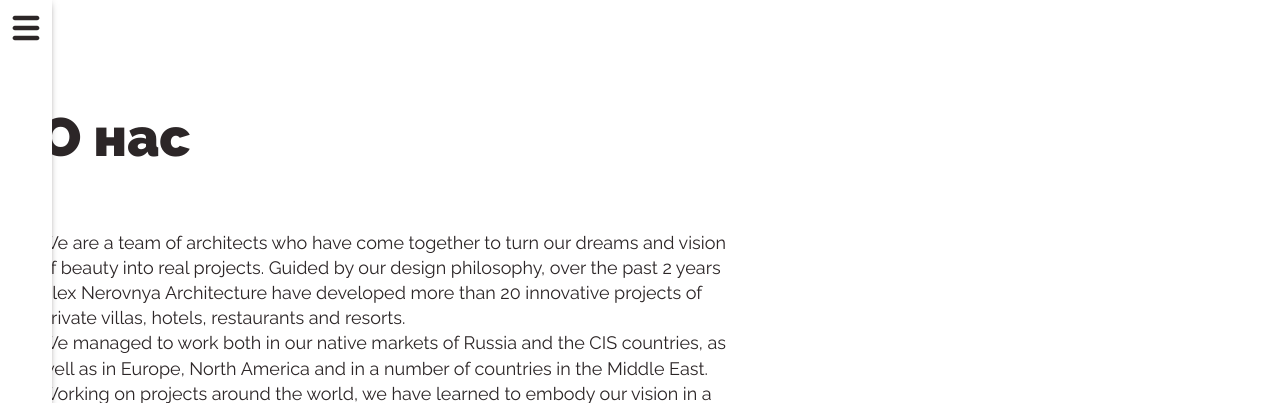
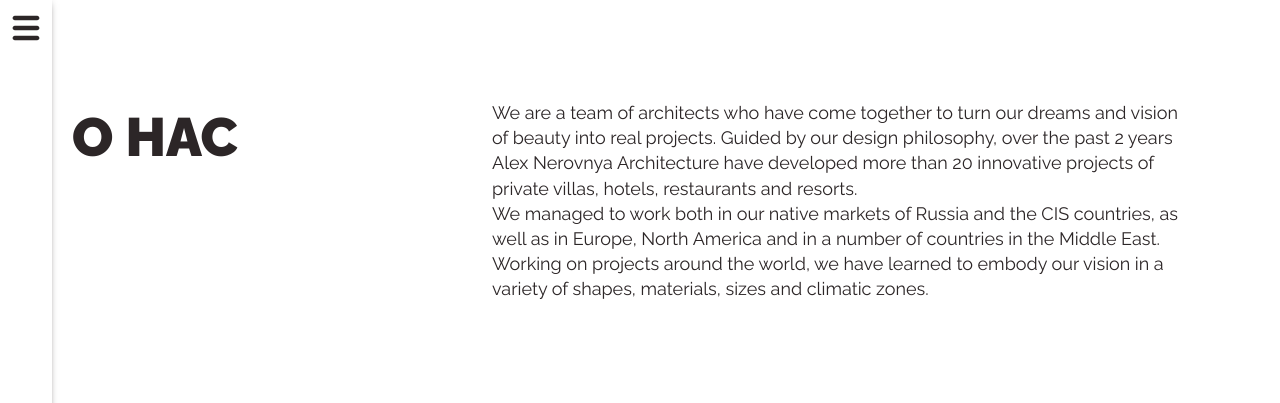
Before and after one commit to DanielApril/nerovnya, a web app: file docs/about.html in a window 1280 px wide. Shown: the top 403 px of the page. Run offline with its HTML, style and script files only (its server is not run), Linux system fonts and the light colour scheme.

Commit message:
update about page

```diff
--- a/docs/about.html
+++ b/docs/about.html
@@ -38,10 +38,16 @@
     <div class="overlay-aside-close" onclick="closeMenu()"></div>
     <main>
       <section class="section first-section">
+        <div class="grid-container">
+          <h1 class="section__title">О нас</h1>
+          <div class="grid-item _content">
+            <p>We are a team of architects who have come together to turn our dreams and vision of beauty into real projects. Guided by our design philosophy, over the past 2 years Alex Nerovnya Architecture have developed more than 20 innovative projects of private villas, hotels, restaurants and resorts.</p>
+            <p>We managed to work both in our native markets of Russia and the CIS countries, as well as in Europe, North America and in a number of countries in the Middle East. Working on projects around the world, we have learned to embody our vision in a variety of shapes, materials, sizes and climatic zones.</p>
+          </div>
+        </div>
+      </section>
+      <section class="section">
         <div class="container">
-          <h1>О нас</h1>
-          <p>We are a team of architects who have come together to turn our dreams and vision of beauty into real projects. Guided by our design philosophy, over the past 2 years Alex Nerovnya Architecture have developed more than 20 innovative projects of private villas, hotels, restaurants and resorts.</p>
-          <p>We managed to work both in our native markets of Russia and the CIS countries, as well as in Europe, North America and in a number of countries in the Middle East. Working on projects around the world, we have learned to embody our vision in a variety of shapes, materials, sizes and climatic zones.</p>
           <h3>Meet the founders:</h3>
           <ul class="team__list">
             <li class="team__item _alex"><a class="inner" href="/team.html">
```
Also changed, not shown: src/views/pages/about.pug (+9 -5 lines).
